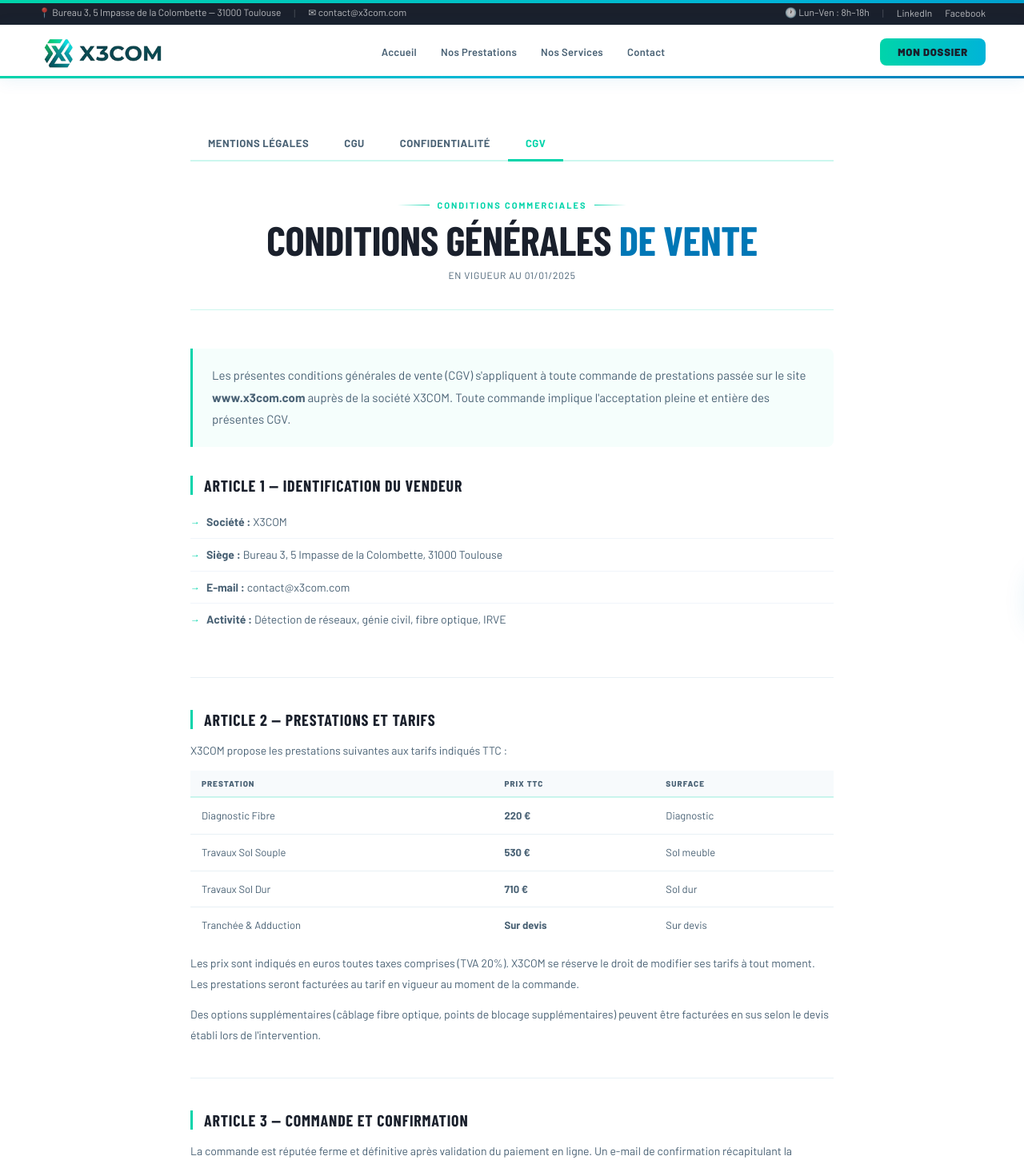
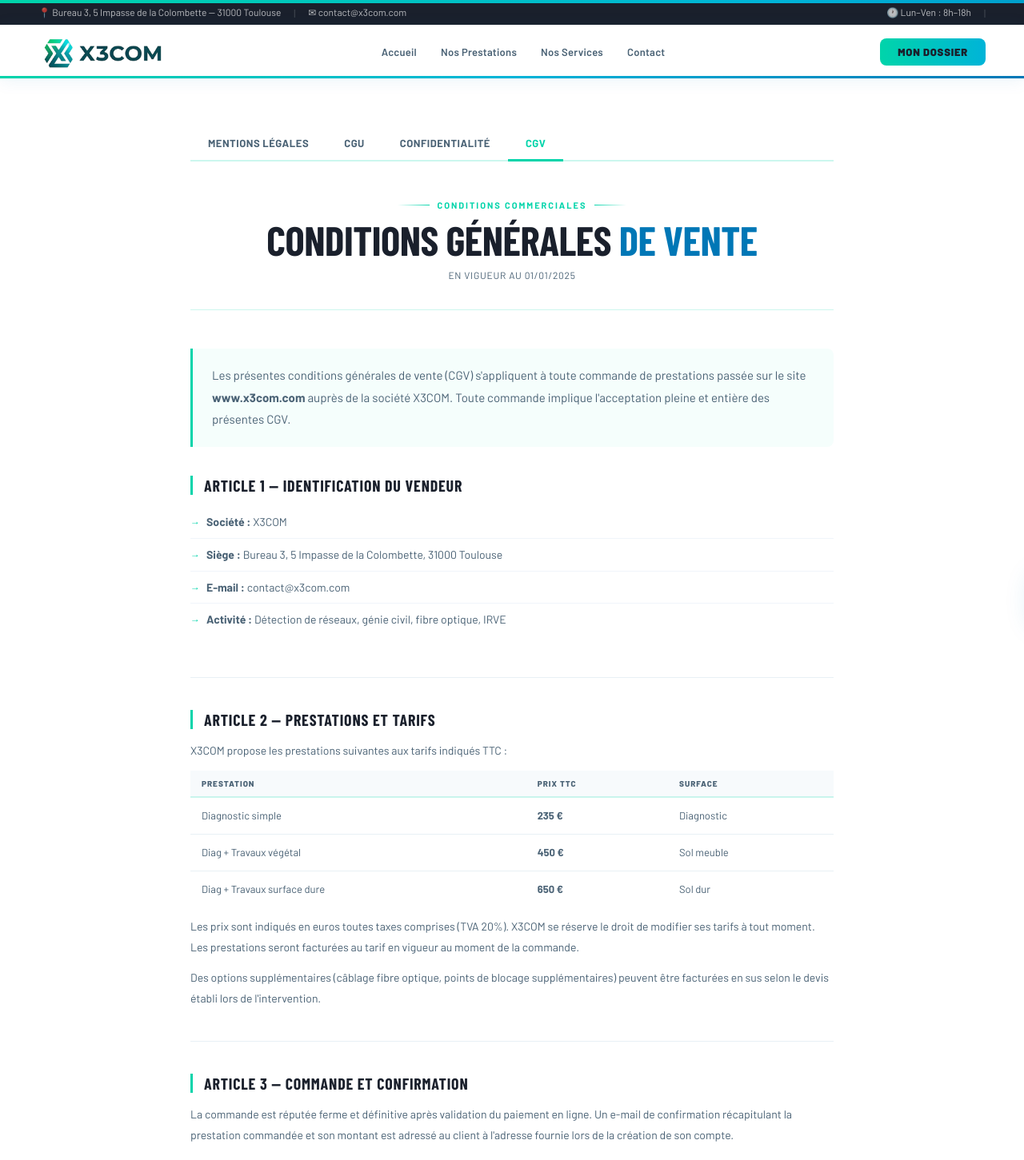
Before and after one commit to Gourdmandise/web-commerce-projet, an Angular app in the folder projet-final/angular/: page /cgv in a window 1280 px wide. Shown: the top 1451 px of the page at 80% size. Built offline with nearby package versions, Linux system fonts and the light colour scheme; a web font is replaced by a local one.

Commit message:
fix : information dans le cgv

```diff
--- a/projet-final/angular/src/app/pages/home/home.html
+++ b/projet-final/angular/src/app/pages/home/home.html
@@ -91,7 +91,7 @@
     </div>
     <div class="dc dc3" style="cursor:pointer" routerLink="/nos-services">
       <div class="dic">🏢</div>
-      <h3>Entreprises</h3>
+      <h3>Entreprises / Promoteurs</h3>
       <p>Diagnostic fibre et accompagnement professionnel. Boostez la connectivité de votre activité.</p>
     </div>
     <div class="dc dc4" style="cursor:pointer" routerLink="/saviez-vous">
--- a/projet-final/angular/src/app/pages/legal/legal.html
+++ b/projet-final/angular/src/app/pages/legal/legal.html
@@ -38,7 +38,7 @@
           <ul class="legal-list">
             <li><strong>Forme juridique :</strong> SAS, société par actions simplifiée</li>
             <li><strong>Capital social :</strong> 4 000,00 € </li>
-            <li><strong>Immatriculation RCS :</strong> <span class="legal-todo">À compléter — ex : Toulouse B 123 456 789</span></li>
+            <li><strong>Immatriculation RCS :</strong>Toulouse B 980 277 933</li>
             <li><strong>N° de TVA intracommunautaire :</strong>FR33980277933</li>
             <li><strong>Téléphone :</strong>06 21 63 11 41</li>
             <li><strong>E-mail :</strong> contact&#64;x3com.com</li>
@@ -418,10 +418,9 @@
             <table class="legal-table">
               <thead><tr><th>Prestation</th><th>Prix TTC</th><th>Surface</th></tr></thead>
               <tbody>
-                <tr><td>Diagnostic Fibre</td><td><strong>220 €</strong></td><td>Diagnostic</td></tr>
-                <tr><td>Travaux Sol Souple</td><td><strong>530 €</strong></td><td>Sol meuble</td></tr>
-                <tr><td>Travaux Sol Dur</td><td><strong>710 €</strong></td><td>Sol dur</td></tr>
-                <tr><td>Tranchée &amp; Adduction</td><td><strong>Sur devis</strong></td><td>Sur devis</td></tr>
+                <tr><td>Diagnostic simple</td><td><strong>235 €</strong></td><td>Diagnostic</td></tr>
+                <tr><td>Diag + Travaux végétal</td><td><strong>450 €</strong></td><td>Sol meuble</td></tr>
+                <tr><td>Diag + Travaux surface dure</td><td><strong>650 €</strong></td><td>Sol dur</td></tr>
               </tbody>
             </table>
           </div>
--- a/projet-final/angular/src/app/shared/topbar/topbar.html
+++ b/projet-final/angular/src/app/shared/topbar/topbar.html
@@ -7,7 +7,5 @@
   <div class="topbar-r">
     <span>🕐 Lun–Ven : 8h–18h</span>
     <span class="sep">|</span>
-    <a href="#">LinkedIn</a>
-    <a href="#">Facebook</a>
   </div>
 </div>
```
